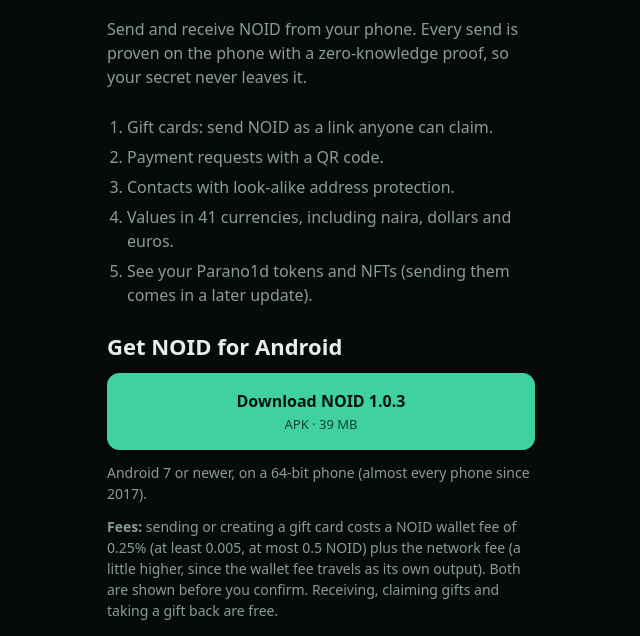
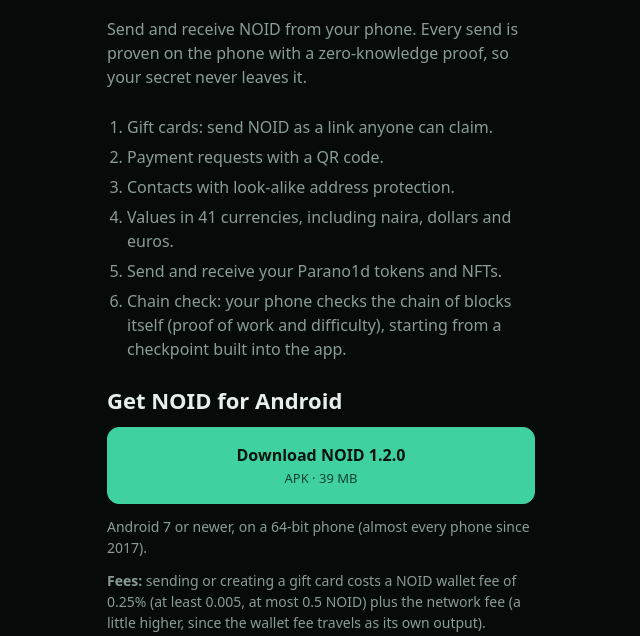
Before and after one commit to noidwallet/noid-wallet, a plain HTML site: page site/index.html in a window 1280 px wide. Shown: the part 137-773 px from the top of the page, without its empty margins (319-959 px from the left). Drawn offline with Linux system fonts and the light colour scheme.

Commit message:
Site: NOID 1.2.0 download (token and NFT sends, Chain check)
APK SHA-256 3aa62ac4dca81db5346c98bc9c26f98e7603c23f360250db4df69dcb35532194,
41,244,957 bytes, versionCode 6. Merge to main only when the APK is live.

```diff
--- a/site/index.html
+++ b/site/index.html
@@ -33,13 +33,14 @@
       <li>Payment requests with a QR code.</li>
       <li>Contacts with look-alike address protection.</li>
       <li>Values in 41 currencies, including naira, dollars and euros.</li>
-      <li>See your Parano1d tokens and NFTs (sending them comes in a later update).</li>
+      <li>Send and receive your Parano1d tokens and NFTs.</li>
+      <li>Chain check: your phone checks the chain of blocks itself (proof of work and difficulty), starting from a checkpoint built into the app.</li>
     </ol>
     <section id="get" class="get">
       <h2>Get NOID for Android</h2>
-      <a class="btn" href="/download/noid-1.0.3.apk" download>Download NOID 1.0.3 <span class="btn-sub">APK · 39 MB</span></a>
+      <a class="btn" href="/download/noid-1.2.0.apk" download>Download NOID 1.2.0 <span class="btn-sub">APK · 39 MB</span></a>
       <p class="small">Android 7 or newer, on a 64-bit phone (almost every phone since 2017).</p>
-      <p class="small"><b>Fees:</b> sending or creating a gift card costs a NOID wallet fee of 0.25% (at least 0.005, at most 0.5 NOID) plus the network fee (a little higher, since the wallet fee travels as its own output). Both are shown before you confirm. Receiving, claiming gifts and taking a gift back are free.</p>
+      <p class="small"><b>Fees:</b> sending or creating a gift card costs a NOID wallet fee of 0.25% (at least 0.005, at most 0.5 NOID) plus the network fee (a little higher, since the wallet fee travels as its own output). Sending a token or NFT costs a flat NOID wallet fee of 0.005 NOID plus the network fee, both paid in NOID. Both are shown before you confirm. Receiving, claiming gifts and taking a gift back are free.</p>
       <ol class="steps">
         <li>Tap <b>Download</b>, then open the file when it finishes.</li>
         <li>If Android asks, allow your browser to install apps, then tap <b>Install</b>.</li>
@@ -49,7 +50,7 @@
       <details>
         <summary>Check your download</summary>
         <p>The APK’s SHA-256. Compare it with the copy in our open-source code on GitHub (<a href="https://github.com/noidwallet/noid-wallet/blob/main/site/index.html">site/index.html</a>), so a changed download can’t also change the hash you check against:</p>
-        <p class="mono">c7562737fc0f16de01bf354b017364c0be71e70e4079c49a2ef0e6430ac3b2bb</p>
+        <p class="mono">3aa62ac4dca81db5346c98bc9c26f98e7603c23f360250db4df69dcb35532194</p>
         <p>It is signed with this key (SHA-256 certificate fingerprint). Every update is signed with the same key, and Android refuses an update signed with any other:</p>
         <p class="mono">2B:DC:35:EA:06:B7:C9:AB:F3:E1:23:E2:91:B1:E5:1C:0B:3C:D9:59:43:23:E9:5A:59:6E:5C:C4:7B:82:93:5B</p>
       </details>
```
